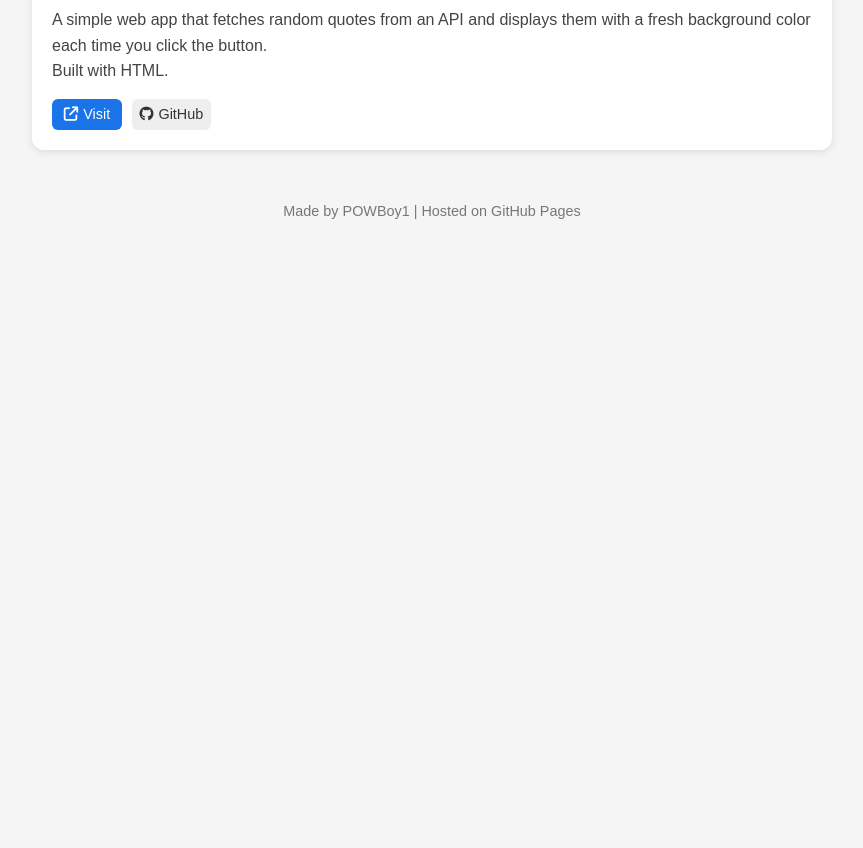
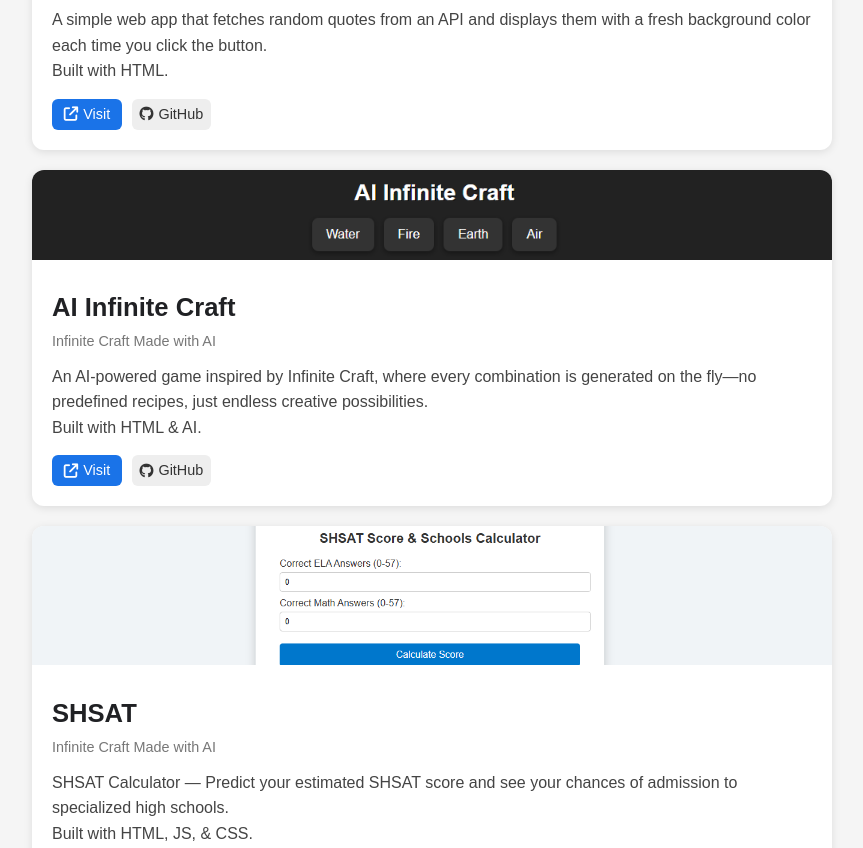
Before and after one commit to POWBoy1/POWBoy1.github.io, a plain HTML site: page index.html in a window 1280 px wide. Shown: the part 1952-2800 px from the top of the page, without its empty margins (208-1071 px from the left). Before the commit the page ends 2215 px from the top, so only its background shows below. Drawn offline with Linux system fonts and the light colour scheme.

Commit message:
Added More projects

```diff
--- a/index.html
+++ b/index.html
@@ -103,6 +103,52 @@
       </div>
     </div>
 
+    <div class="project-card">
+      <div class="project-image">
+        <img src="Assets/AI-InfThumbnail.png" alt="AI Infinite Craft"
+          onerror="this.onerror=null; this.src='Assets/HolderThumbnail.png';">
+      </div>
+      <div class="project-content">
+        <div class="project-header">
+          <h2>AI Infinite Craft</h2>
+            <span>Infinite Craft Made with AI</span>
+        </div>
+        <p class="project-description">
+          An AI-powered game inspired by Infinite Craft, where every combination is generated on the fly—no predefined recipes, just endless creative possibilities.<br>
+          Built with HTML & AI.
+        </p>
+        <div class="project-links">
+          <a href="https://powboy1.github.io/AI-Infinite-Craft/" class="link-button primary">
+            <i class="fa-solid fa-arrow-up-right-from-square"></i> Visit</a>
+          <a href="https://github.com/POWBoy1/AI-Infinite-Craft" class="link-button secondary">
+            <i class="fa-brands fa-github"></i> GitHub</a>
+        </div>
+      </div>
+    </div>
+
+    <div class="project-card">
+      <div class="project-image">
+        <img src="Assets/SHSAT-calcThumbnail.png" alt="SHSAt Calculator"
+          onerror="this.onerror=null; this.src='Assets/HolderThumbnail.png';">
+      </div>
+      <div class="project-content">
+        <div class="project-header">
+          <h2>SHSAT </h2>
+            <span>Infinite Craft Made with AI</span>
+        </div>
+        <p class="project-description">
+          SHSAT Calculator — Predict your estimated SHSAT score and see your chances of admission to specialized high schools.<br>
+          Built with HTML, JS, & CSS.
+        </p>
+        <div class="project-links">
+          <a href="https://powboy1.github.io/shsat-calc/" class="link-button primary">
+            <i class="fa-solid fa-arrow-up-right-from-square"></i> Visit</a>
+          <a href="https://github.com/POWBoy1/shsat-calc" class="link-button secondary">
+            <i class="fa-brands fa-github"></i> GitHub</a>
+        </div>
+      </div>
+    </div>
+
   </div>
 </section>
 
```
Also changed, not shown: Assets/AI-InfThumbnail.png (added), Assets/SHSAT-calcThumbnail.png (added).
